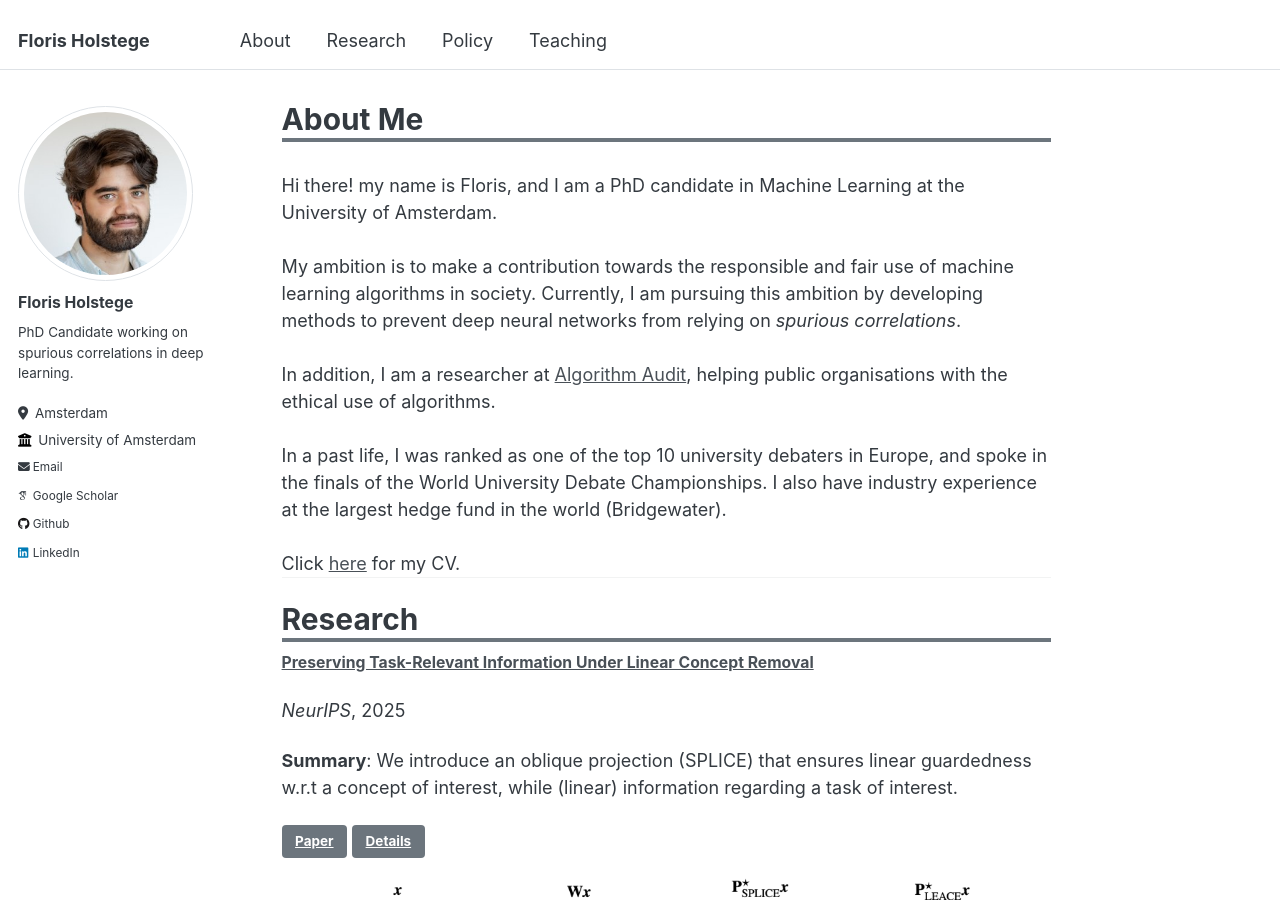
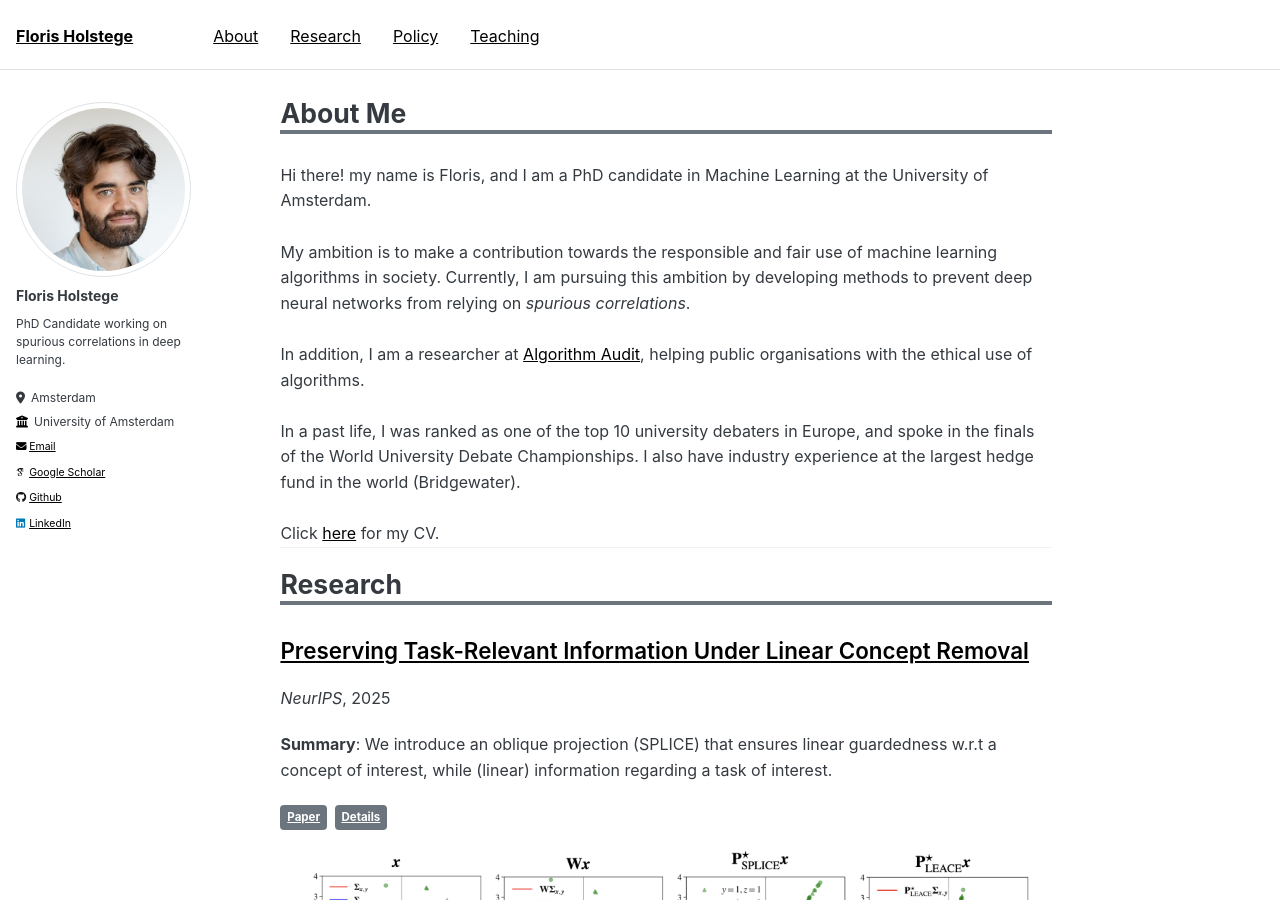
Before and after one commit to fholstege/fholstege.github.io, a Jekyll site: the page built from index.md, in a window 1280 px wide and 900 px high. Built offline with Jekyll 4.4.1, drawn with Linux system fonts in a browser that asks for light colours; some web fonts are replaced; some of the changed text lies outside the part shown.

Commit message:
Major style revamp

```diff
--- a/_sass/_custom.scss
+++ b/_sass/_custom.scss
@@ -26,9 +26,16 @@
 .publication-details {
   h3 {
     margin-top: 0 !important;
-    font-size: 2em !important; /* Make publication titles bigger */
+    font-size: 1.4em !important; /* Make publication titles bigger but not huge */
     font-weight: 600 !important; /* Make them slightly bolder */
   }
+}
+
+/* Style publication titles in the archive list */
+.archive__item-title {
+  font-size: 1.4em !important; /* Make publication titles bigger but not huge */
+  font-weight: 600 !important; /* Make them slightly bolder */
+  margin-bottom: 0.5em !important;
 }
 
 .publication-brief-description {
@@ -64,19 +71,18 @@
 
 /* Ensure proper font sizing across the site */
 html {
-  font-size: 14px;
+  font-size: 16px; /* Increase base font size for better readability */
 }
 
-
 body {
-  /*font-size: 1rem;  Uses the 14px base */
+  font-size: 1rem; /* Use the 16px base */
   line-height: 1.6; /* Improved readability */
 }
 
-/* Ensure proper paragraph spacing with smaller fonts */
+/* Ensure proper paragraph spacing with normal fonts */
 .page__content {
   p, li, dl {
-    font-size: 0.875rem;
+    font-size: 1rem; /* Normal readable size */
   }
 }
 
@@ -92,7 +98,7 @@
 
 /* Font size for about-content paragraphs */
 .about-content p {
-  font-size: 0.5rem; /* Adjust this value as needed */
+  font-size: 1rem; /* Normal readable size */
 }
 
 /* About page paragraph spacing */
@@ -110,19 +116,20 @@
 }
 
 
-/* Enhanced link hover effects */
+/* Enhanced link styling with underlines */
 a,
 a[href] {
-  color: #495057; /* Dark gray for links */
-  text-decoration: none; /* Remove default underline */
+  color: #000000; /* Black color for links */
+  text-decoration: underline; /* Underline all links by default */
   transition: text-decoration 0.2s ease-in-out;
 
   &:hover {
-    text-decoration: underline; /* Add underline on hover */
+    text-decoration: underline; /* Keep underline on hover */
   }
 
   &:visited {
-    color: #6c757d; /* Medium gray for visited */
+    color: #333333; /* Dark gray for visited links */
+    text-decoration: underline; /* Keep underline for visited links */
   }
 
   &:visited:hover {
@@ -130,7 +137,7 @@
   }
 }
 
-/* Specific hover effects for publication and content links */
+/* Ensure all content links are underlined */
 .page__content a,
 .page__content a[href],
 .publication-links a,
@@ -141,24 +148,28 @@
 .sidebar a[href],
 .about-content a,
 .about-content a[href] {
+  text-decoration: underline; /* Ensure underline for all content links */
+
   &:hover {
-    text-decoration: underline; /* Ensure underline for all content links */
+    text-decoration: underline; /* Keep underline on hover */
   }
 }
 
 /* Special styling for publication titles */
 .publication-details h3 a,
-.publication-details h3 a[href] {
-  text-decoration: none;
+.publication-details h3 a[href],
+.archive__item-title a,
+.archive__item-title a[href] {
+  text-decoration: underline; /* Underline publication titles too */
 
   &:hover {
-    text-decoration: underline;
+    text-decoration: underline; /* Keep underline on hover */
   }
 }
 
 /* Style for individual publication page titles */
 .page__title {
-  font-size: 2.5em !important; /* Make individual publication page titles even bigger */
+  font-size: 2em !important; /* Make individual publication page titles bigger but reasonable */
   font-weight: 700 !important;
   line-height: 1.2 !important;
 }
--- a/assets/css/main.scss
+++ b/assets/css/main.scss
@@ -1,14 +1,6 @@
 ---
 ---
 
-/*
- *    Minimal Mistakes Jekyll Theme
- *
- *  - Michael Rose
- *  - mademistakes.com
- *  - https://twitter.com/mmistakes
- *
-*/
 
 @import "vendor/breakpoint/breakpoint"; // media query mixins
 @import "variables";
@@ -39,6 +31,7 @@
 @import "vendor/font-awesome/brands";
 @import "vendor/magnific-popup/magnific-popup";
 @import "print";
+@import "custom";
 
 /* Single page layout specific styles */
 .section {
```
Also changed, not shown: _portfolio/portfolio-1.md (+3 -3 lines), _publications/2_removal_oblique.md (+1 -1 lines).
